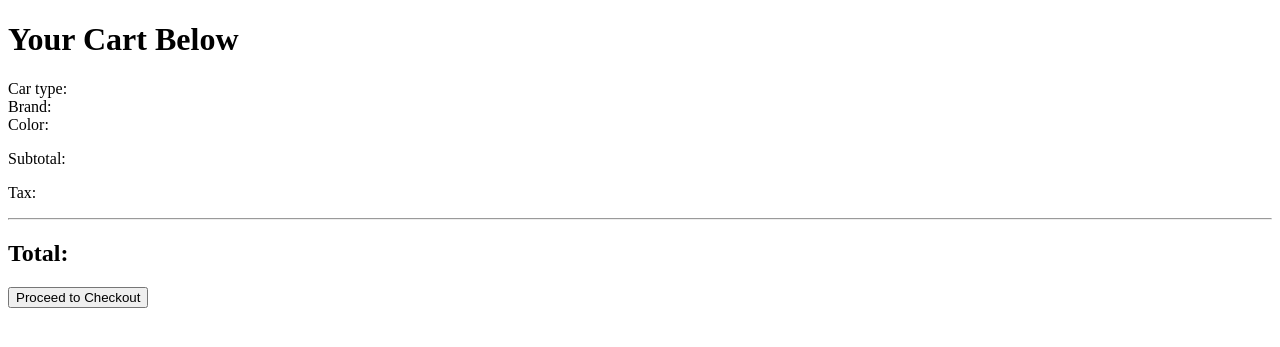
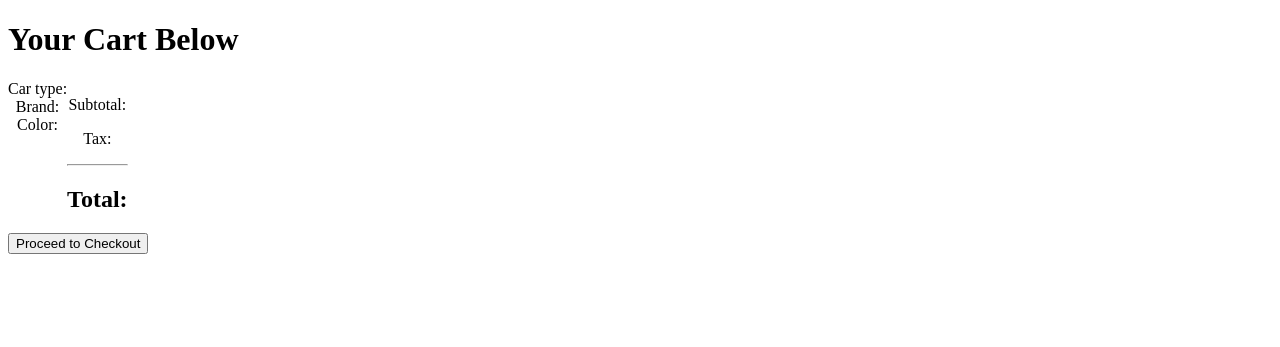
Before and after one commit to mjohnson245/Web_Programming_Project_4, a PHP site: page /viewcart.php in a window 1280 px wide. Shown: the top 347 px of the page. Run offline with PHP 8.4, Linux system fonts and the light colour scheme; data that the repository does not hold is empty.

Commit message:
Added flex container

```diff
--- a/rentalstyle.css
+++ b/rentalstyle.css
@@ -14,3 +14,9 @@ header {
 .logout{
 	float: right;
 }
+
+.flex-container {
+	display: flex;
+	flex-wrap: nowrap;
+	text-align: center;
+}
```
